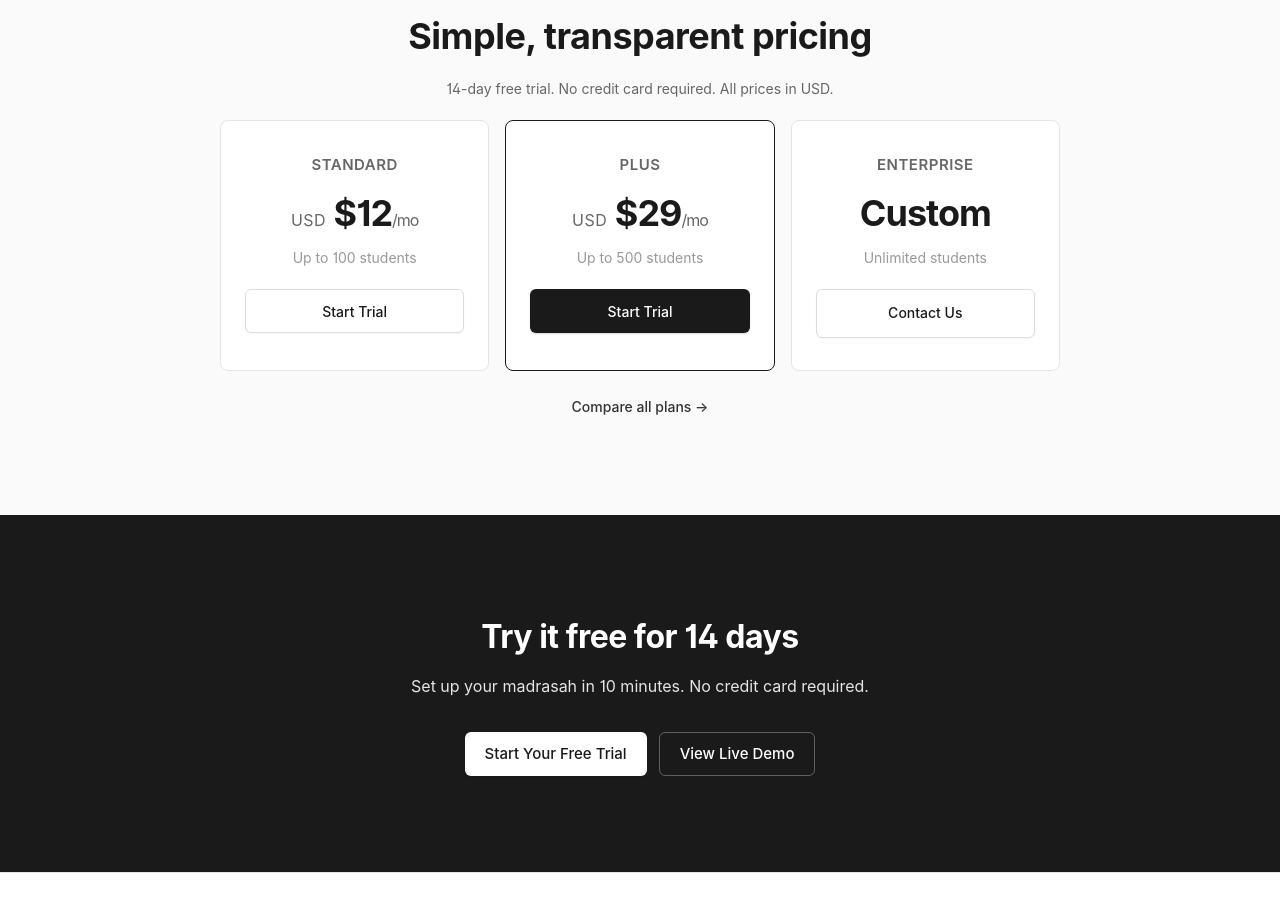
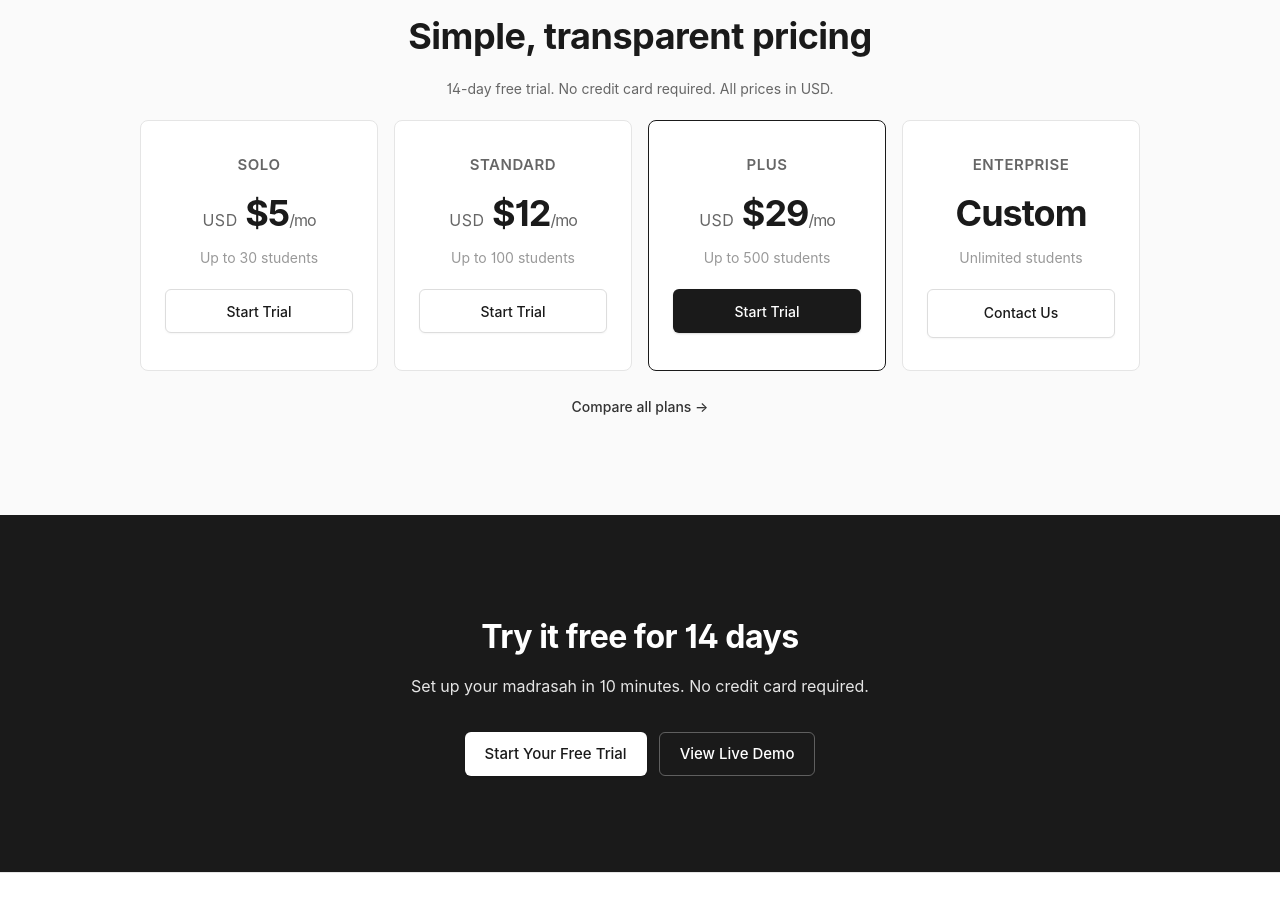
Before and after one commit to aoalaka/e-daarah, a React (Vite) app in the folder frontend/: page / in a window 1280 px wide. Shown: the part 2280-3192 px from the top of the page. Built offline with nearby package versions, Linux system fonts and the light colour scheme; no server answers.

Commit message:
style: widen pricing cards, add Solo plan to landing page
- Pricing page: max-width 1000px → 1200px for 4-card grid
- Landing page: added Solo /mo card to pricing section
- Landing CSS: 4-column grid for pricing on tablet+

```diff
--- a/frontend/src/pages/Landing.css
+++ b/frontend/src/pages/Landing.css
@@ -683,8 +683,8 @@
   }
 
   .pricing-grid {
-    grid-template-columns: repeat(3, 1fr);
-    max-width: 840px;
+    grid-template-columns: repeat(4, 1fr);
+    max-width: 1000px;
     margin-left: auto;
     margin-right: auto;
     margin-bottom: 24px;
@@ -716,6 +716,12 @@
 
   .pricing-grid {
     grid-template-columns: repeat(2, 1fr);
+  }
+}
+
+@media (min-width: 900px) and (max-width: 1023px) {
+  .pricing-grid {
+    grid-template-columns: repeat(4, 1fr);
   }
 }
 
--- a/frontend/src/pages/Landing.jsx
+++ b/frontend/src/pages/Landing.jsx
@@ -176,6 +176,12 @@ function Landing() {
           <p className="section-desc">14-day free trial. No credit card required. All prices in USD.</p>
           <div className="pricing-grid">
             <div className="price-card">
+              <h3>Solo</h3>
+              <div className="price"><span className="price-currency">USD</span> $5<span>/mo</span></div>
+              <p>Up to 30 students</p>
+              <button onClick={() => navigate('/register')} className="btn secondary">Start Trial</button>
+            </div>
+            <div className="price-card">
               <h3>Standard</h3>
               <div className="price"><span className="price-currency">USD</span> $12<span>/mo</span></div>
               <p>Up to 100 students</p>
--- a/frontend/src/pages/Pricing.css
+++ b/frontend/src/pages/Pricing.css
@@ -102,7 +102,7 @@
 /* Main Content */
 .pricing-main {
   flex: 1;
-  max-width: 1000px;
+  max-width: 1200px;
   margin: 0 auto;
   padding: 3rem 1.5rem;
 }
```
